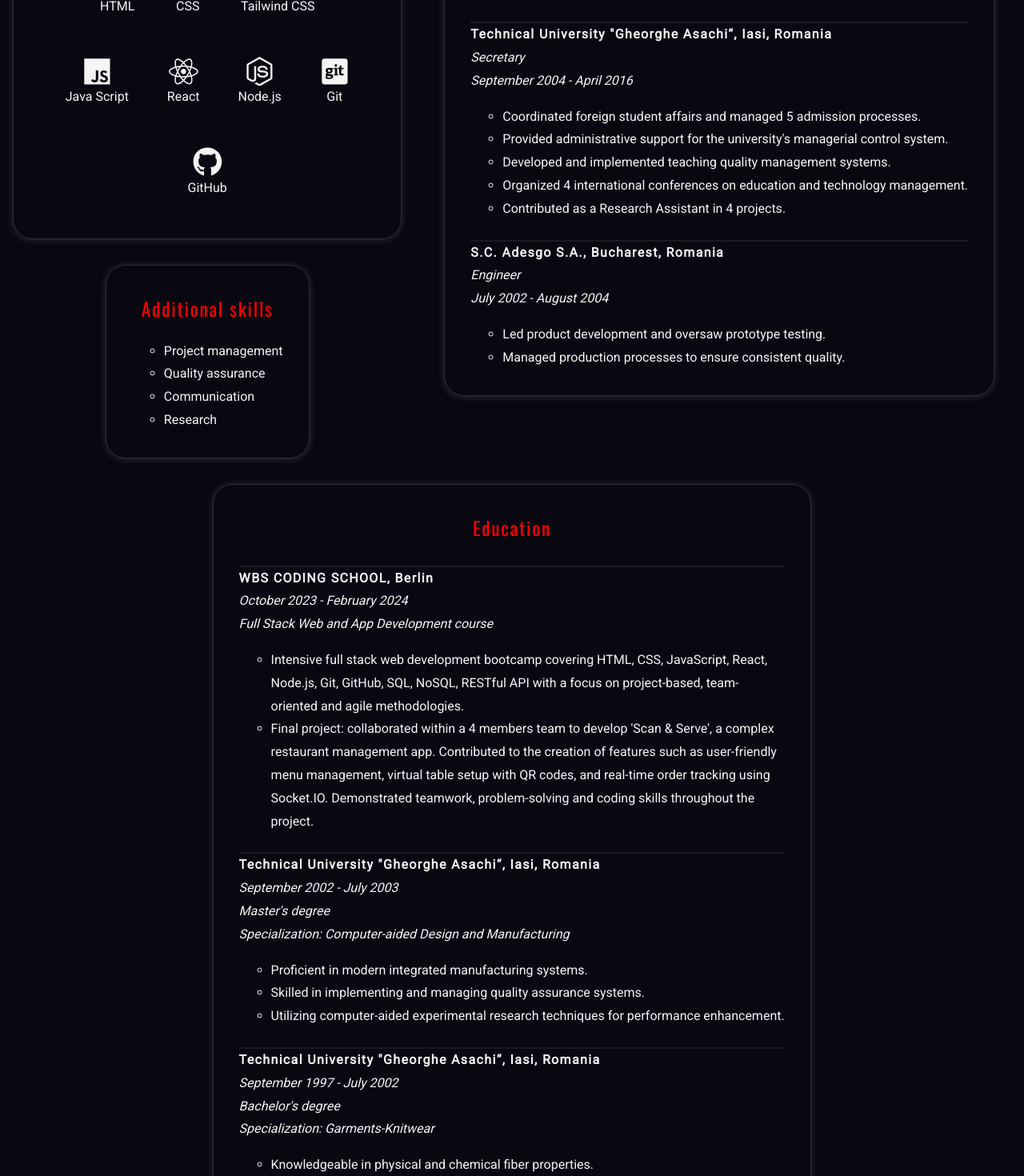
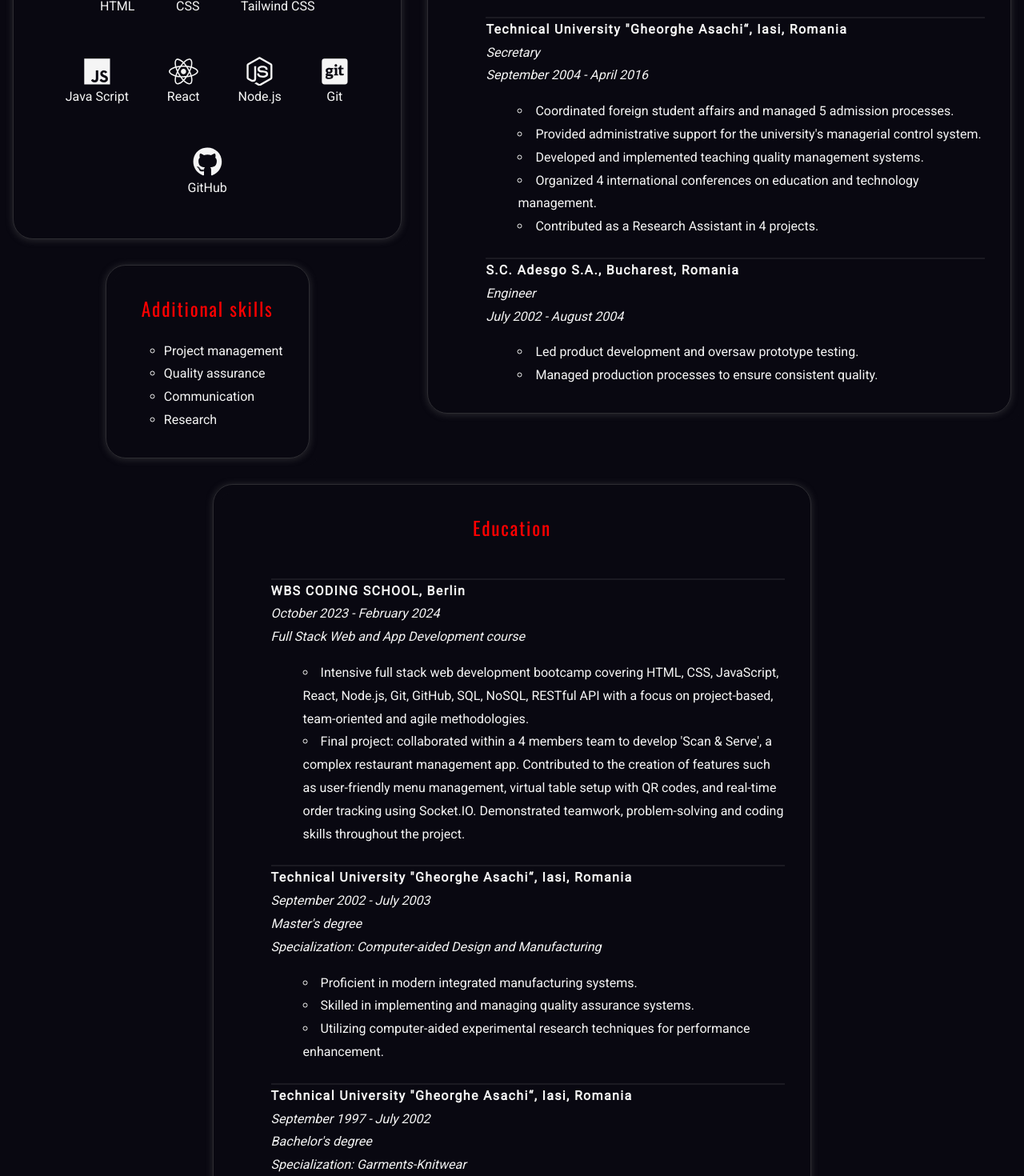
Before and after one commit to SabinaMB/portfolioSab, a React (Vite) app: page / in a window 1280 px wide. Shown: the part 2040-3510 px from the top of the page at 80% size. Built offline with nearby package versions, Linux system fonts and the light colour scheme.

Commit message:
added motion to About and Skills sections

```diff
--- a/package.json
+++ b/package.json
@@ -26,6 +26,7 @@
     "react": "^18.2.0",
     "react-dom": "^18.2.0",
     "react-icons": "^5.2.0",
+    "react-intersection-observer": "^9.13.1",
     "react-router-dom": "^6.23.0"
   },
   "devDependencies": {
--- a/src/components/About/About.jsx
+++ b/src/components/About/About.jsx
@@ -1,9 +1,11 @@
-import React, { useRef, useEffect } from 'react'
+import React, { useRef, useEffect } from 'react';
+import {motion} from 'framer-motion';
+import {fadeInLeft, fadeInUp, stagger} from '../../variants';
 import styles from './About.module.css';
-import { getImageUrl } from '../../utils'
-
-import animation from '../../../assets/scroll.json'
-import lottie from 'lottie-web'
+import { getImageUrl } from '../../utils';
+import animation from '../../../assets/scroll.json';
+import lottie from 'lottie-web';
+import { useInView } from 'react-intersection-observer';
 
 
 
@@ -37,12 +39,19 @@ export const About = () => {
     };
   }, []);
 
-
+const { ref, inView } = useInView({
+  triggerOnce: true,
+  threshold: 0.15,
+});
 
 
   return (
 
-    <section className={styles.container} id='about'>
+    <motion.section
+    ref={ref}
+    className={styles.container} id='about'
+    initial="hidden"
+    animate={inView ? "visible" : 'hidden'}>
 
         <div className={styles.titleContainer}>
          <p className={styles.title}>About me</p>
@@ -58,37 +67,42 @@ export const About = () => {
             </p>
         </div>
 
-        <div className={styles.bootCamp}>
-            <p className={styles.bootCamp_p}>
+        <motion.div className={styles.bootCamp}
+        variants={stagger}
+        initial="hidden"
+        animate={inView ? "visible" : 'hidden'}
+        >
+            <motion.p className={styles.bootCamp_p} variants={fadeInLeft}>
             Development Journey:
-            </p>
-            <p className={styles.bootCamp_p}>
+            </motion.p>
+            <motion.p className={styles.bootCamp_p} variants={fadeInLeft} >
             During a 15-week Full Stack Web and App Development course at WBS CODING SCHOOL in Berlin from October 2023 to February 2024, I delved deep into PERN and MERN stack applications.
-            </p>
-            <p className={styles.bootCamp_p}>
+            </motion.p>
+            <motion.p className={styles.bootCamp_p} variants={fadeInLeft} >
             Collaborating weekly on coding challenges and completing 14 projects sharpened my skills, while also familiarizing me with Agile methodologies and Scrum practices.
-            </p>
-            <p className={styles.bootCamp_p}>
+            </motion.p>
+            <motion.p className={styles.bootCamp_p} variants={fadeInLeft} >
             'Scan & Serve' is a complex restaurant management app, developed by our 4 members team.  This project showcased my adaptability and problem-solving skills in a real-world scenario.
-            </p>
-        </div>
+            </motion.p>
+        </motion.div>
 
-        <div className={styles.goals}>
-          <p className={styles.goals_p}>
+        <motion.div className={styles.goals} variants={stagger} initial="hidden"
+        animate={inView ? "visible" : 'hidden'}>
+          <motion.p className={styles.goals_p} variants={fadeInUp}>
           Long-term Goals:
-          </p>
-          <p className={styles.goals_p}>
+          </motion.p>
+          <motion.p className={styles.goals_p} variants={fadeInUp} >
           I aspire to contribute to innovative projects, leveraging my technical expertise and organizational prowess.
-          </p>
-          <p className={styles.goals_p}>
+          </motion.p>
+          <motion.p className={styles.goals_p} variants={fadeInUp}>
           My vision is to become an integral part of successful web development teams.
-          </p>
-        </div>
+          </motion.p>
+        </motion.div>
 
         <figure className={styles.image}>
         <img src={getImageUrl('imgSab8.jpg')} alt="Sabina" className={styles.imgSab}/>
         </figure>
 
-    </section>
+    </motion.section>
   )
 }
--- a/src/components/Hero/Hero.jsx
+++ b/src/components/Hero/Hero.jsx
@@ -3,6 +3,8 @@ import {motion} from 'framer-motion'
 import {fadeInLeft, fadeInUp, stagger} from '../../variants';
 import { getImageUrl } from '../../utils'
 import styles from './Hero.module.css'
+import { useInView } from 'react-intersection-observer';
+
 
 
 
@@ -13,18 +15,28 @@ const scrollToAbout = () => {
   aboutSection.scrollIntoView({ behavior: 'smooth' });
 };
 
+const { ref, inView } = useInView({
+  triggerOnce: true,
+  threshold: 0.15,
+});
+
   return (
     <div className={styles.heroWrapper} style={{backgroundImage: `url(${getImageUrl('hero1.jpeg')})`}} >
-    <section className={styles.container}>
+    <motion.section className={styles.container}
+     ref={ref}
+    id='hero'
+     initial="hidden"
+     animate={inView ? "visible" : 'hidden'}>
         <div className={styles.header}>
             <img src={getImageUrl('imgSab14.jpg')} alt="Sabina" className={styles.logo}
-            variants={fadeInLeft} initial="hidden" animate="visible"/>
+            variants={fadeInLeft} initial="hidden"
+            animate={inView ? "visible" : 'hidden'}/>
             <p className={styles.name}>Sabina Marian - Blanariu</p>
         </div>
 
         <motion.div className={styles.content} variants={stagger}
           initial="hidden"
-          animate="visible">
+          animate={inView ? "visible" : 'hidden'}>
           <motion.p className={styles.paragraph} variants={fadeInLeft}>I'm</motion.p>
           <motion.h2 className={styles.title} variants={fadeInLeft}>
             <span className={styles.title} style={{ color: 'var(--color-accent4)' }}>Sabina</span>, web developer</motion.h2>
@@ -32,7 +44,7 @@ const scrollToAbout = () => {
           <motion.button className={styles.aboutBtn} variants={fadeInUp} onClick={scrollToAbout}>Get to know me</motion.button>
         </motion.div>
 
-    </section>
+    </motion.section>
     </div>
   )
 }
--- a/src/components/Skills/Skills.jsx
+++ b/src/components/Skills/Skills.jsx
@@ -1,15 +1,44 @@
 import React from 'react'
+import {motion} from 'framer-motion';
+import {fadeInLeft, fadeInRight, fadeInUp, stagger, fadeInContainer} from '../../variants';
+import { useInView } from 'react-intersection-observer';
+
 import styles from './Skills.module.css';
 import * as FaIcons from 'react-icons/fa';
 import * as SiIcons from 'react-icons/si';
 import skills from '../../data/skills.json';
 
 export const Skills = () => {
-  return (
-    <div className={styles.skillsWrapper} id='skills'>
-    <section className={styles.container} >
 
-        <div className={styles.techSkills}>
+    const { ref: techSkillsRef, inView: techSkillsInView } = useInView({
+        // triggerOnce: true,
+        threshold: 0.2,
+      });
+      const { ref: experienceRef, inView: experienceInView } = useInView({
+        threshold: 0.2,
+    });
+
+    const { ref: educationRef, inView: educationInView } = useInView({
+        threshold: 0.2,
+    });
+
+    const { ref: hobbiesRef, inView: hobbiesInView } = useInView({
+        threshold: 0.3,
+    });
+
+    return (
+
+    <motion.div className={styles.skillsWrapper} ref={techSkillsRef}
+    id='skills'
+    variants={fadeInContainer}
+    initial="hidden"
+    animate={techSkillsInView ? "visible" : 'hidden'}>
+
+    <section className={styles.container}>
+
+        <motion.div className={styles.techSkills} variants={fadeInLeft}>
+
+
         <h2 className={styles.title}>Technical skills</h2>
         <div className={styles.iconsContainer}>
             {
@@ -20,7 +49,8 @@ export const Skills = () => {
                 } else if (skill.icon.startsWith('Si')) {
                   IconComponent = SiIcons[skill.icon];
                 }
-                return (<figure key={id}>
+                return (
+                <figure key={id}>
                     <div className={styles.skillIcon}>
                     {IconComponent && <IconComponent className={styles.icon} />}
                     <p className={styles.skillName}>{skill.name}</p>
@@ -29,9 +59,10 @@ export const Skills = () => {
             })
         }
         </div>
-        </div>
+        </motion.div>
 
-        <div className={styles.otherSkills}>
+        <motion.div className={styles.otherSkills} variants={fadeInLeft}>
+
         <h2 className={styles.title}>Additional skills</h2>
             <ul className={styles.ul}>
             <li>Project management</li>
@@ -39,72 +70,86 @@ export const Skills = () => {
             <li>Communication</li>
             <li>Research</li>
             </ul>
-        </div>
+        </motion.div>
 
-        <div className={styles.experience}>
+        <motion.div className={styles.experience}
+        ref={experienceRef}
+        initial="hidden"
+        animate={experienceInView ? "visible" : 'hidden'}
+        variants={stagger}>
         <h2 className={styles.title}>Work experience</h2>
-            <ul>
-            <p className={styles.company}>Technical University "Gheorghe Asachi“, Iasi, Romania</p>
-            <p className={styles.position}>Secretary</p>
-            <p className={styles.date}>September 2004 - April 2016</p>
-            <ul className={styles.ul}>
+            <div className={styles.ul}>
+            <motion.p className={styles.company} variants={fadeInRight}>Technical University "Gheorghe Asachi“, Iasi, Romania</motion.p>
+            <motion.p className={styles.position} variants={fadeInRight}>Secretary</motion.p>
+            <motion.p className={styles.date} variants={fadeInRight}>September 2004 - April 2016</motion.p>
+            <div className={styles.ul}>
                 <li>Coordinated foreign student affairs and managed 5 admission processes.</li>
                 <li>Provided administrative support for the university's managerial control system.</li>
                 <li>Developed and implemented teaching quality management systems.</li>
                 <li>Organized 4 international conferences on education and technology management.</li>
                 <li>Contributed as a Research Assistant in 4 projects.</li>
-            </ul>
-            <p className={styles.company}>S.C. Adesgo S.A., Bucharest, Romania</p>
-            <p className={styles.position}>Engineer</p>
-            <p className={styles.date}>July 2002 - August 2004</p>
-            <ul className={styles.ul}>
+            </div>
+            <motion.p className={styles.company} variants={fadeInRight}>S.C. Adesgo S.A., Bucharest, Romania</motion.p>
+            <motion.p className={styles.position} variants={fadeInRight}>Engineer</motion.p>
+            <motion.p className={styles.date} variants={fadeInRight}>July 2002 - August 2004</motion.p>
+            <div className={styles.ul}>
                 <li>Led product development and oversaw prototype testing.</li>
                 <li>Managed production processes to ensure consistent quality.</li>
-            </ul>
-            </ul>
-        </div>
+            </div>
+            </div>
+        </motion.div>
 
-        <div className={styles.education}>
+        <motion.div className={styles.education}
+        ref={educationRef}
+        initial="hidden"
+        animate={educationInView ? "visible" : 'hidden'}
+        variants={stagger}>
+
         <h2 className={styles.title}>Education</h2>
-        <ul>
-        <p className={styles.institution}>WBS CODING SCHOOL, Berlin</p>
-        <p className={styles.date}>October 2023 - February 2024</p>
-        <p className={styles.name}>Full Stack Web and App Development course</p>
-        <ul className={styles.ul}>
+        <div className={styles.ul}>
+        <motion.p className={styles.institution} variants={fadeInUp}>WBS CODING SCHOOL, Berlin</motion.p>
+        <motion.p className={styles.date} variants={fadeInUp}>October 2023 - February 2024</motion.p>
+        <motion.p className={styles.name} variants={fadeInUp}>Full Stack Web and App Development course</motion.p>
+        <div className={styles.ul}>
             <li>Intensive full stack web development bootcamp covering HTML, CSS, JavaScript, React, Node.js, Git, GitHub, SQL, NoSQL, RESTful API with a focus on project-based, team-oriented and agile methodologies.</li>
             <li>Final project: collaborated within a 4 members team to develop 'Scan & Serve', a complex restaurant management app. Contributed to the creation of features such as user-friendly menu management, virtual table setup with QR codes, and real-time order tracking using Socket.IO. Demonstrated teamwork, problem-solving and coding skills throughout the project.</li>
-        </ul>
-        <p className={styles.institution}>Technical University "Gheorghe Asachi“, Iasi, Romania</p>
-        <p className={styles.date}>September 2002 - July 2003</p>
-        <p className={styles.degree}>Master's degree</p>
-        <p className={styles.name}>Specialization: Computer-aided Design and Manufacturing</p>
-        <ul className={styles.ul}>
+        </div>
+        <motion.p className={styles.institution} variants={fadeInUp}>Technical University "Gheorghe Asachi“, Iasi, Romania</motion.p>
+        <motion.p className={styles.date} variants={fadeInUp}>September 2002 - July 2003</motion.p>
+        <motion.p className={styles.degree} variants={fadeInUp}>Master's degree</motion.p>
+        <motion.p className={styles.name} variants={fadeInUp}>Specialization: Computer-aided Design and Manufacturing</motion.p>
+        <div className={styles.ul}>
             <li>Proficient in modern integrated manufacturing systems.</li>
             <li>Skilled in implementing and managing quality assurance systems.</li>
             <li>Utilizing computer-aided experimental research techniques for performance enhancement.</li>
-        </ul>
-        <p className={styles.institution}>Technical University "Gheorghe Asachi“, Iasi, Romania</p>
-        <p className={styles.date}>September 1997 - July 2002</p>
-        <p className={styles.degree}>Bachelor's degree</p>
-        <p className={styles.name}>Specialization: Garments-Knitwear</p>
-        <ul className={styles.ul}>
+        </div>
+        <motion.p className={styles.institution} variants={fadeInUp}>Technical University "Gheorghe Asachi“, Iasi, Romania</motion.p>
+        <motion.p className={styles.date} variants={fadeInUp}>September 1997 - July 2002</motion.p>
+        <motion.p className={styles.degree} variants={fadeInUp}>Bachelor's degree</motion.p>
+        <motion.p className={styles.name} variants={fadeInUp}>Specialization: Garments-Knitwear</motion.p>
+        <div className={styles.ul}>
             <li>Knowledgeable in physical and chemical fiber properties.</li>
             <li>Proficient in textile structures, machine mechanisms, and material resistance.</li>
             <li>Expertise in comfort, functionality, and design of clothing products.</li>
             <li>Skilled in textile technology, knitting, clothing construction and modeling.</li>
-        </ul>
-        </ul>
         </div>
-        <div className={styles.hobbies}>
+        </div>
+        </motion.div>
+
+        <motion.div className={styles.hobbies}
+        ref={hobbiesRef}
+        initial="hidden"
+        animate={hobbiesInView ? "visible" : 'hidden'}
+        variants={fadeInLeft}>
         <h2 className={styles.title}>Interests and Hobbies</h2>
-            <ul className={styles.ul}>
+            <div className={styles.ul}>
             <li>Avid reader, inspired by imaginative worlds in literature, applying innovative thinking to daily tasks.</li>
             <li>Fascination for history, the universe and neuroscience, providing valuable perspectives for problem - solving.</li>
             <li>Engaged in jewelry creation, emphasizing attention to detail, precision and design thinking.</li>
-            </ul>
+            </div>
+        </motion.div>
 
-        </div>
     </section>
-    </div>
+    </motion.div>
   )
 }
--- a/src/index.css
+++ b/src/index.css
@@ -16,6 +16,8 @@
 
 }
 
+
+
 html {
     scroll-behavior: smooth;
     scroll-padding: 4rem;
--- a/src/variants.js
+++ b/src/variants.js
@@ -35,3 +35,24 @@ export const stagger = {
     hidden: { opacity: 0, y: -20 },
     visible: { opacity: 1, y: 0, transition: { duration: 0.5} },
   };
+
+  export const containerVariants = {
+    hidden: { opacity: 0, y: 50 },
+    visible: { opacity: 1, y: 0, transition: { duration: 0.6, staggerChildren: 0.2 } },
+  };
+
+  export const itemVariants = {
+    hidden: { opacity: 0, y: 20 },
+    visible: { opacity: 1, y: 0, transition: { duration: 0.4 } },
+  };
+
+  export const fadeInContainer = {
+    hidden: {opacity: 0 },
+    visible: {
+      opacity: 1,
+      transition: {
+        staggerChildren: 0.5,
+        when: "beforeChildren",
+      },
+    },
+  };
```
Also changed, not shown: 1 other file (tests, documents, lock files or other folders).
